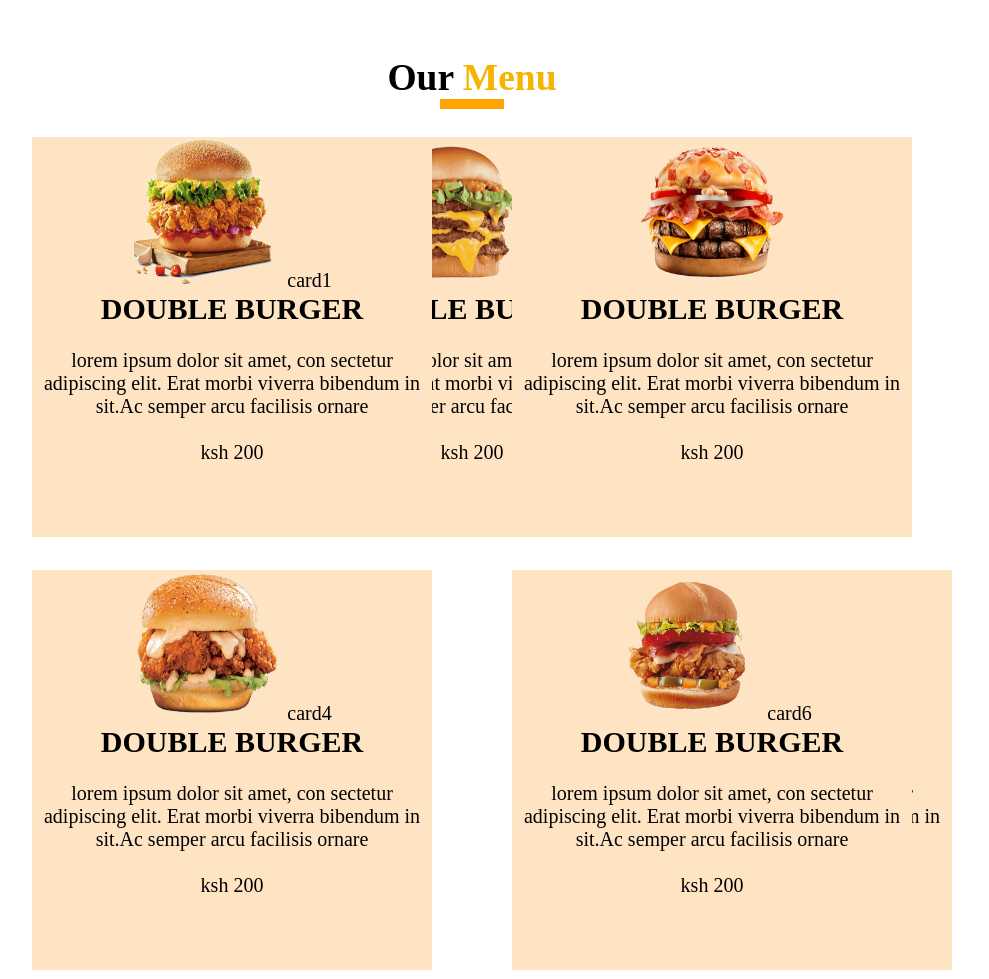
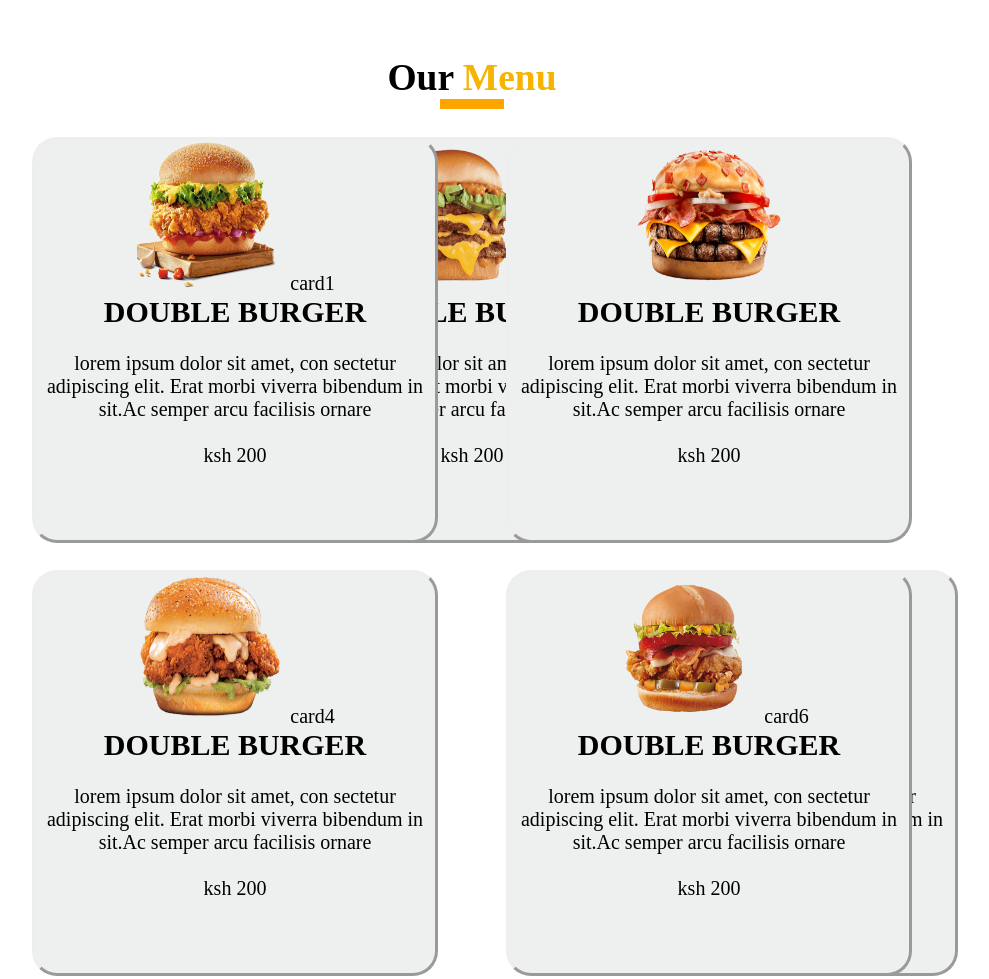
Before and after one commit to Blaisehala/First-IP, a plain HTML site: page IP1.html in a window 1280 px wide. Shown: the part 1720-2699 px from the top of the page, without its empty margins (168-1157 px from the left). Drawn offline with Linux system fonts and the light colour scheme.

Commit message:
styling of price cards in Our Menu section and incorporation of pseudoclass hover

```diff
--- a/style.css
+++ b/style.css
@@ -154,7 +154,7 @@ hr {
 }
 
 .pricecard1 {
-  background-color: bisque;
+  background-color:#eef0ef;
   font-size: 20px;
   width: 400px;
   height: 400px;
@@ -162,14 +162,17 @@ hr {
   text-align: center;
   position: absolute;
   left: 200px;
-
-
-
+border-radius: 25px;
+box-shadow: #E1EBE6;
+border-style: outset;
 }
 
+.pricecard1:hover{
+  background-color: whitesmoke;
+  transform: scale(1.05);}
 
 .pricecard2 {
-  background-color: bisque;
+  background-color: #eef0ef;
   font-size: 20px;
   width: 400px;
   height: 400px;
@@ -177,22 +180,33 @@ hr {
   text-align: center;
   position: absolute;
   right: 200px;
+  border-radius: 25px;
+  border-style: outset;
 
 
 }
 
+.pricecard2:hover{
+  background-color: whitesmoke;
+  transform: scale(1.05);}
+
 .pricecard3 {
-  background-color: bisque;
+  background-color:#eef0ef;
   font-size: 20px;
   width: 400px;
   height: 400px;
   margin: auto;
   text-align: center;
+  border-radius: 25px;
+  border-style: outset;}
 
-}
+  .pricecard3:hover{
+    background-color: whitesmoke;
+    transform: scale(1.05);}
+
 
 .pricecard4 {
-  background-color: bisque;
+  background-color:#eef0ef;
   font-size: 20px;
   width: 400px;
   height: 400px;
@@ -201,11 +215,17 @@ hr {
   position: absolute;
   left: 200px;
   top: 2290px;
+  border-radius: 25px;
+  border-style: outset;}
 
-}
+  .pricecard4:hover{
+    background-color: whitesmoke;
+    transform: scale(1.05);}
+
+
 
 .pricecard5{
-  background-color: bisque;
+  background-color:#eef0ef;
   font-size: 20px;
   width: 400px;
   height: 400px;
@@ -214,10 +234,16 @@ hr {
   position: absolute;
   left: 720px;
   top: 2290px;
-}
+  border-radius: 25px;
+  border-style: outset;}
+
+  .pricecard5:hover{
+    background-color: whitesmoke;
+    transform: scale(1.05);}
+
 
 .pricecard6 {
-  background-color: bisque;
+  background-color:#eef0ef;
   font-size: 20px;
   width: 400px;
   height: 400px;
@@ -226,12 +252,18 @@ hr {
   position: absolute;
   right: 200px;
   top: 2290px;
+  border-radius: 25px;
+  border-style: outset;
+}
+.pricecard6:hover{
+  background-color: whitesmoke;
+  transform: scale(1.05);}
 
-}
+
 
 /*Double Decker*/
 .DD{
-  background-color: red;
+  background-color:#E1EBE6;
 
   height: 700px; }
 
```
Also changed, not shown: IP1.html (+2 -0 lines).
